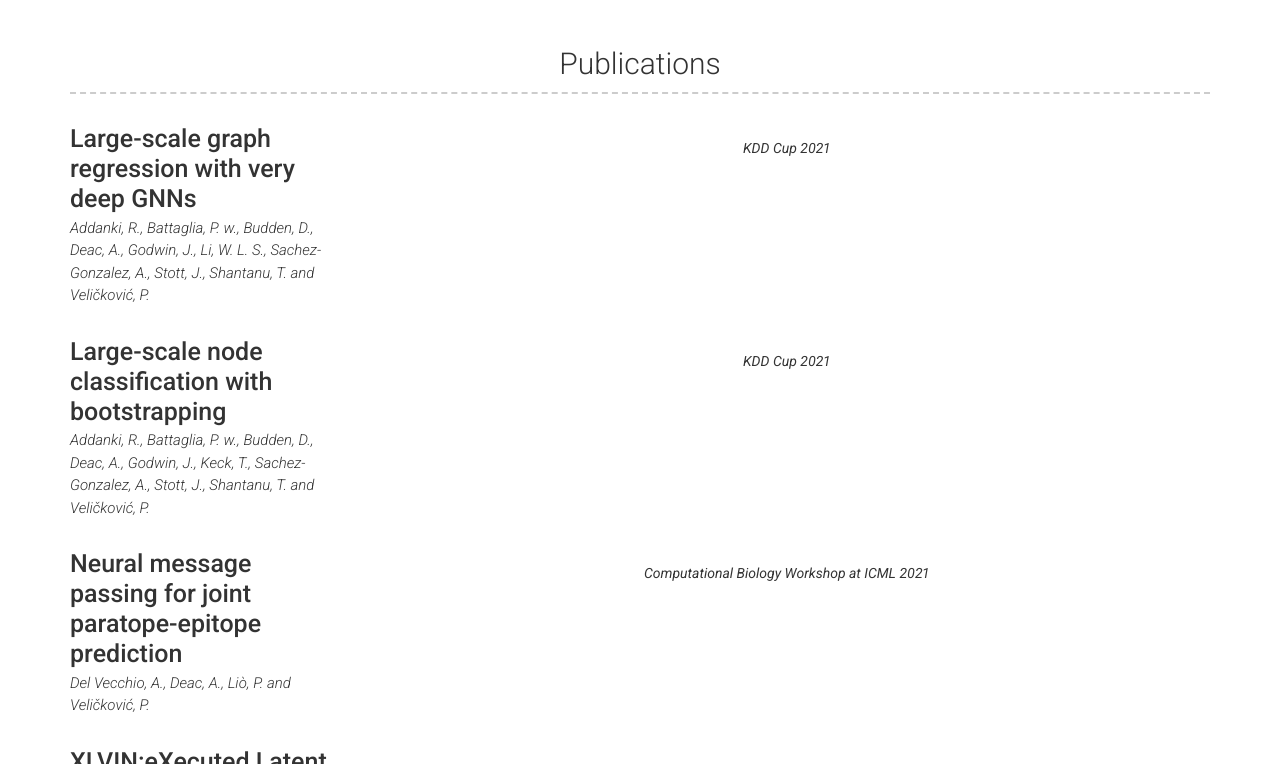
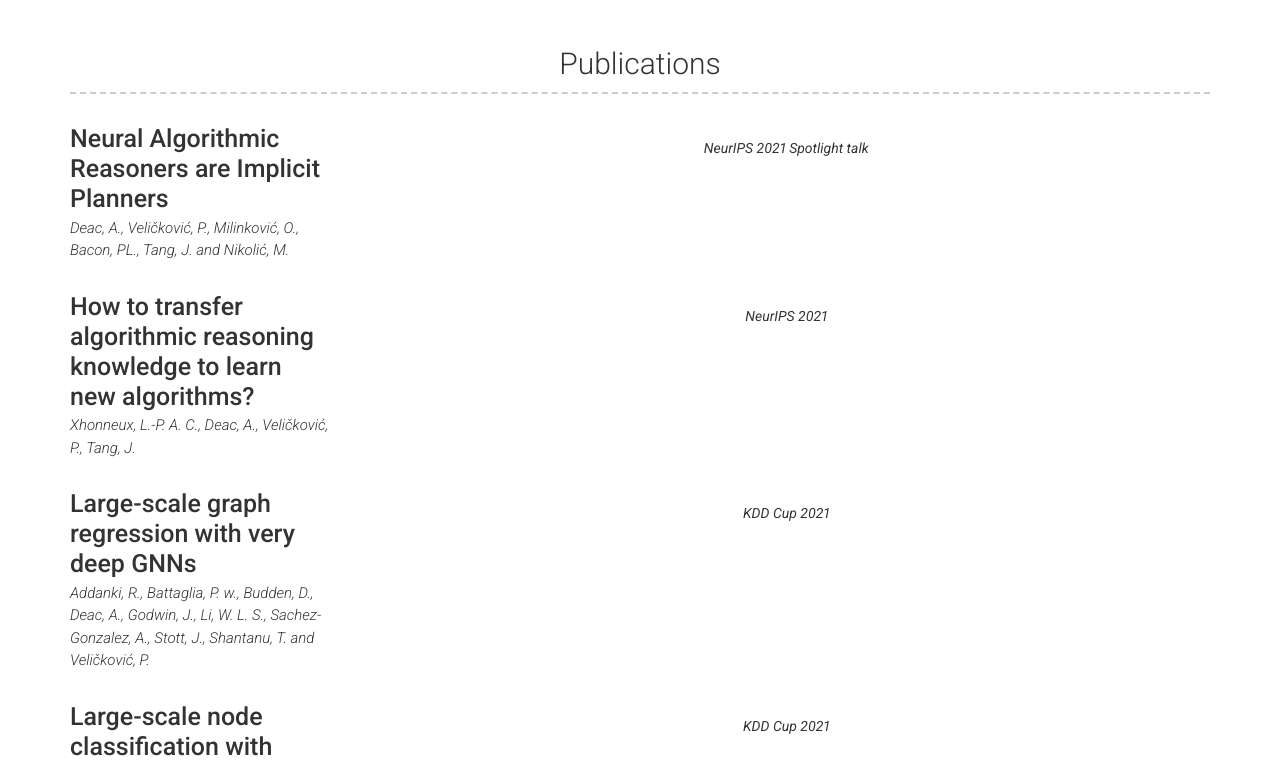
Before and after one commit to andreeadeac22/andreeadeac22.github.io, a Jekyll site: the page built from index.md, in a window 1280 px wide and 900 px high, scrolled down 357 px, cut to the strip 136-900 px from the top of the window. Built offline with Jekyll 4.4.1, drawn with Linux system fonts in a browser that asks for light colours; a style sheet for code colours, icons or effects is not loaded.

Commit message:
Update projects.yml

```diff
--- a/_data/projects.yml
+++ b/_data/projects.yml
@@ -1,4 +1,16 @@
 # Project template
+- layout: left
+  name: "Neural Algorithmic Reasoners are Implicit Planners"
+  link: "Deac, A., Veličković, P., Milinković, O., Bacon, PL., Tang, J. and Nikolić, M."
+  quote: >
+    NeurIPS 2021 Spotlight talk
+
+- layout: left
+  name: "How to transfer algorithmic reasoning knowledge to learn new algorithms?"
+  link: "Xhonneux, L.-P. A. C., Deac, A., Veličković, P., Tang, J."
+  quote: >
+    NeurIPS 2021
+
 - layout: left
   name: "Large-scale graph regression with very deep GNNs"
   link: "Addanki, R., Battaglia, P. w., Budden, D., Deac, A., Godwin, J., Li, W. L. S., Sachez-Gonzalez, A., Stott, J., Shantanu, T. and Veličković, P."
```
